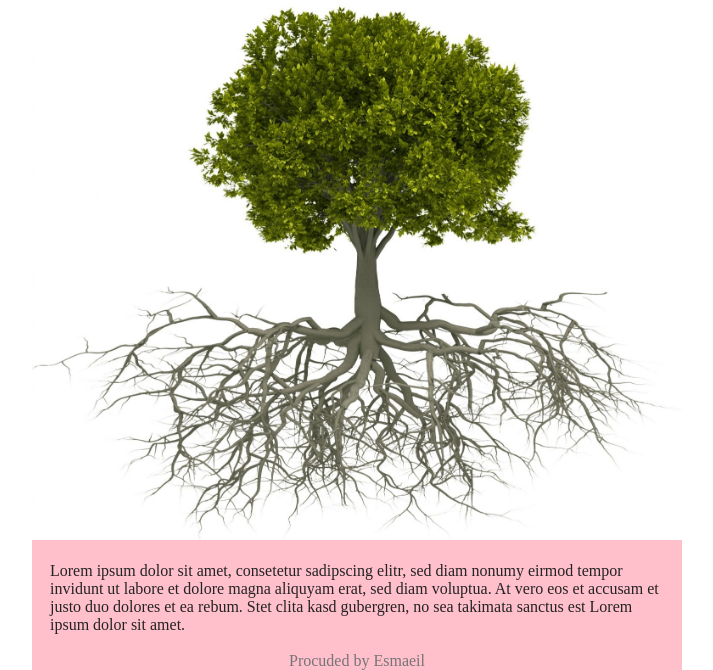
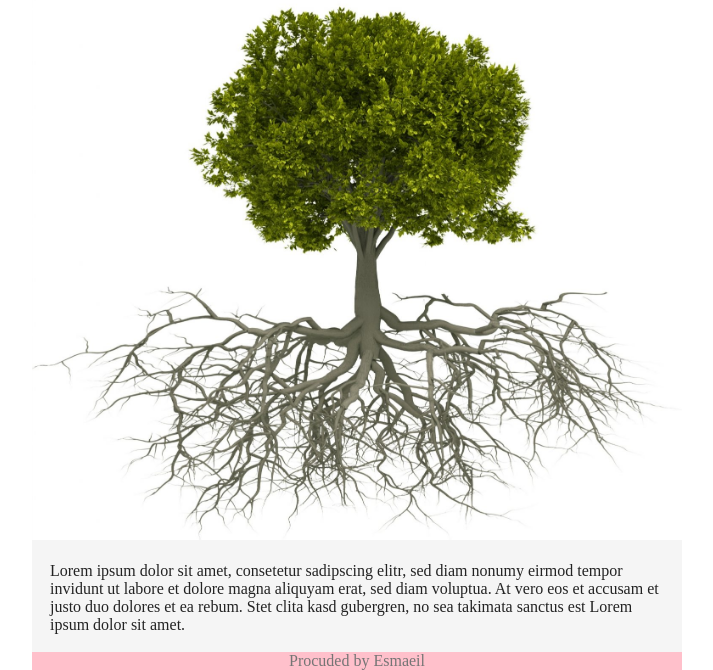
Before and after one commit to EsmaeilSaleh/The-Void, a plain HTML site: page index.html in a window 1280 px wide. Shown: the part 137-807 px from the top of the page, without its empty margins (283-996 px from the left). Drawn offline with Linux system fonts and the light colour scheme.

Commit message:
background

```diff
--- a/style.css
+++ b/style.css
@@ -16,7 +16,7 @@ body {
 }
 
 .main-container {
-  background: pink;
+  background: whitesmoke;
   height: 100vh;
   flex:1;
 }
```
